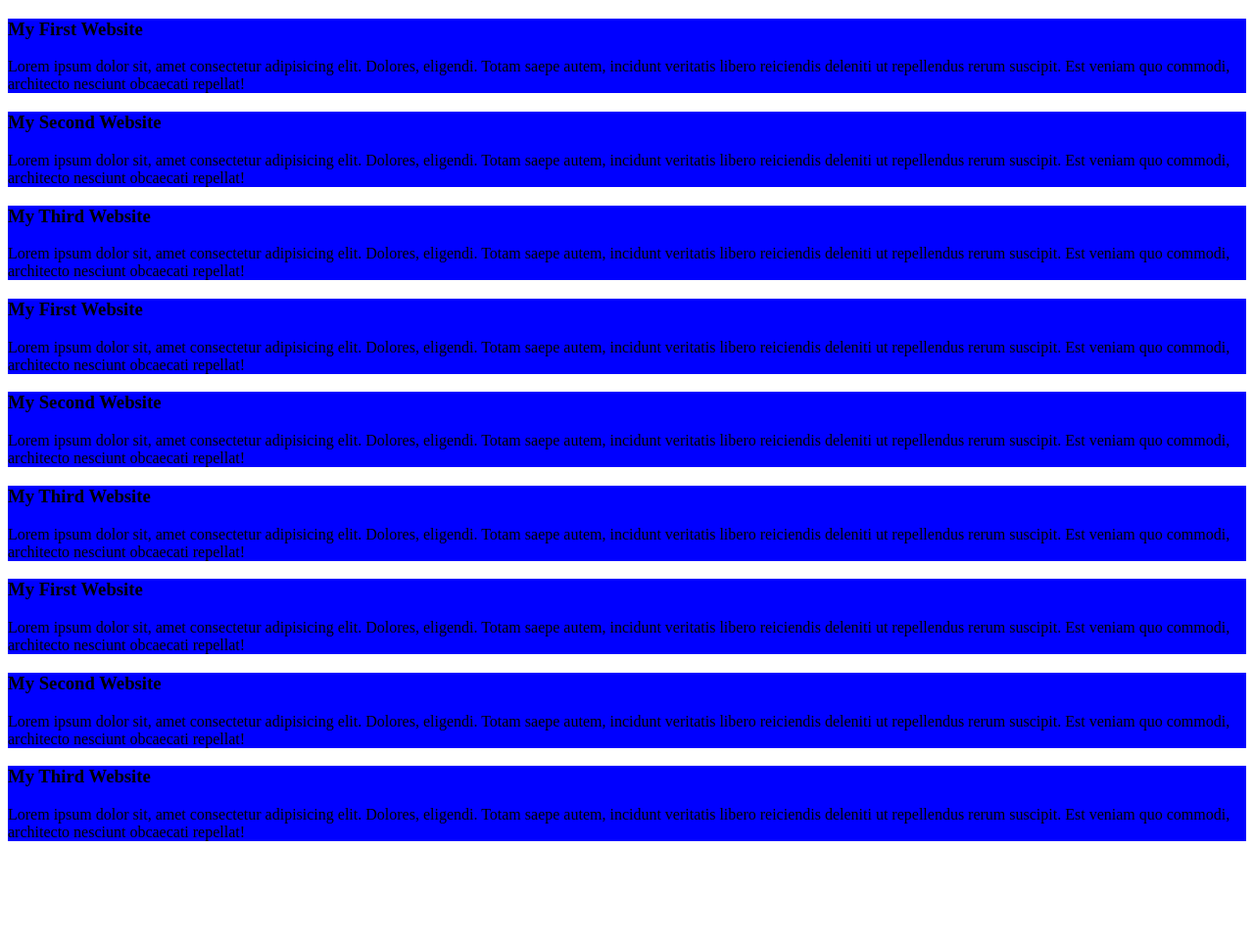
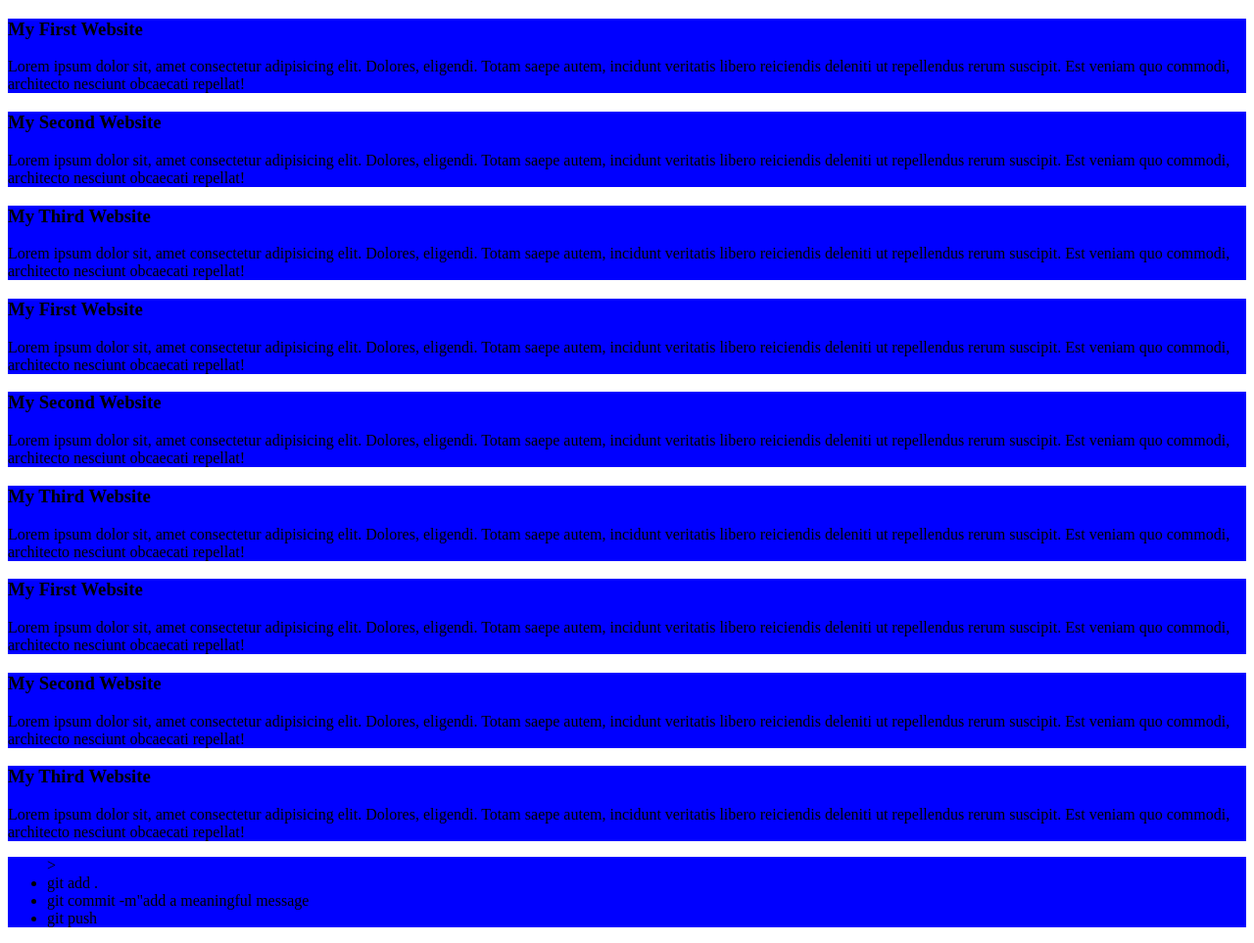
Before and after one commit to Sumonsheikh10/my-first-githubb-repo, a plain HTML site: page Index.html in a window 1280 px wide. Shown: the whole page at 98% size. Before the commit the page ends 875 px from the top, so only its background shows below. Drawn offline with Linux system fonts and the light colour scheme.

Commit message:
added a list to code

```diff
--- a/Index.html
+++ b/Index.html
@@ -56,6 +56,13 @@
 <div>
     <h3>My Third Website</h3>
 <p>Lorem ipsum dolor sit, amet consectetur adipisicing elit. Dolores, eligendi. Totam saepe autem, incidunt veritatis libero reiciendis deleniti ut repellendus rerum suscipit. Est veniam quo commodi, architecto nesciunt obcaecati repellat!</p> </div>
+<div>
+<ul>
+    ><li>git add . </li>
+    <li>git commit -m"add a meaningful message</li>
+    <li>git push</li>
+</ul>
+</div>
 
 </body>
 </html>
```
